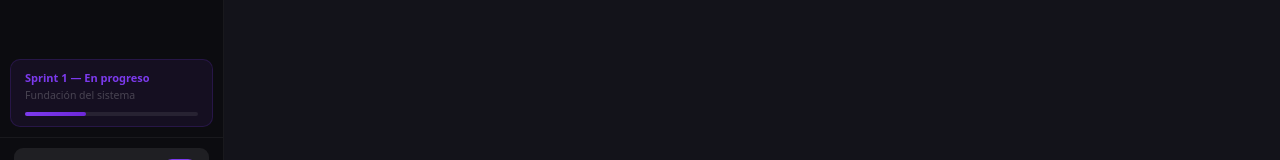
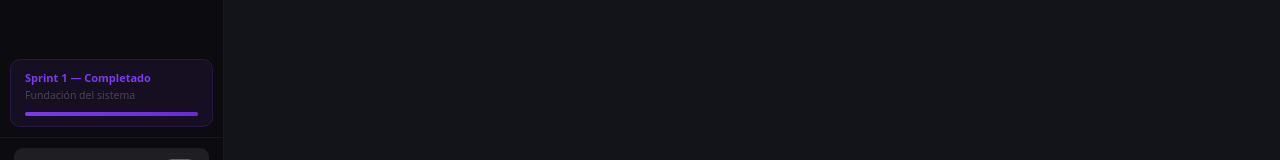
Before and after one commit to ING-VladBill/mentis, a React (Vite) app in the folder frontend-web/: page / in a window 1280 px wide. Shown: the part 542-702 px from the top of the page. Built offline with nearby package versions, Linux system fonts and the light colour scheme; no server answers.

Commit message:
[Sprint-1] Frontend - React - Barra de progreso completado

```diff
--- a/frontend-web/src/App.jsx
+++ b/frontend-web/src/App.jsx
@@ -123,10 +123,10 @@ function Sidebar() {
 
       {/* Sprint progress */}
       <div style={{ padding: '10px 14px', margin: '0 10px 10px', borderRadius: 10, background: 'rgba(124,58,237,0.08)', border: '1px solid rgba(124,58,237,0.18)' }}>
-        <div style={{ fontSize: 11, color: '#7c3aed', fontWeight: 600, marginBottom: 2 }}>Sprint 1 — En progreso</div>
+        <div style={{ fontSize: 11, color: '#7c3aed', fontWeight: 600, marginBottom: 2 }}>Sprint 1 — Completado</div>
         <div style={{ fontSize: 10.5, color: t.textFaint }}>Fundación del sistema</div>
         <div style={{ marginTop: 8, background: t.toggleBg, borderRadius: 4, height: 4 }}>
-          <div style={{ width: '35%', height: '100%', borderRadius: 4, background: 'linear-gradient(90deg,#7c3aed,#6d28d9)' }} />
+          <div style={{ width: '100%', height: '100%', borderRadius: 4, background: 'linear-gradient(90deg,#7c3aed,#6d28d9)' }} />
         </div>
       </div>
 
```
